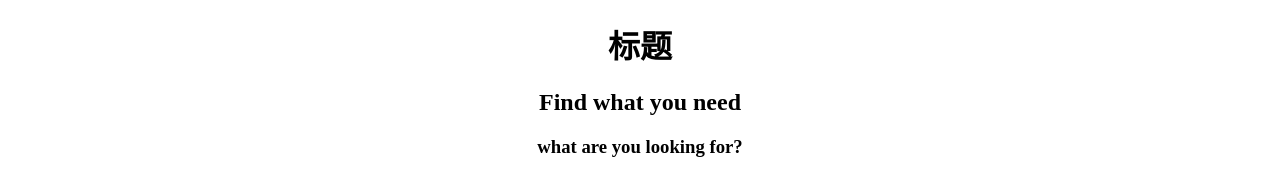
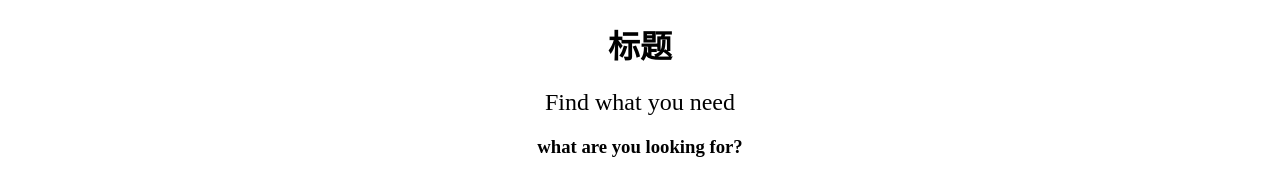
Before and after one commit to garveyhu/react, a React (Vite) app: page / in a window 1280 px wide. Shown: the top 179 px of the page. Built offline with nearby package versions, Linux system fonts and the light colour scheme.

Commit message:
chore: home html

```diff
--- a/src/pages/home/index.less
+++ b/src/pages/home/index.less
@@ -1,3 +1,8 @@
 .text-center {
   text-align: center;
 }
+
+.subtitle {
+  font-size: 1.5rem;
+  font-weight: 400;
+}
--- a/src/pages/home/index.tsx
+++ b/src/pages/home/index.tsx
@@ -4,7 +4,7 @@ const Input = () => {
   return (
     <>
       <h1 className="text-center">标题</h1>
-      <h2 className="text-center">Find what you need</h2>
+      <h2 className="text-center subtitle">Find what you need</h2>
       <h3 className="text-center">what are you looking for?</h3>
       <h4 className="text-center">Search for items, articles, or anything else</h4>
       <hr />
```
